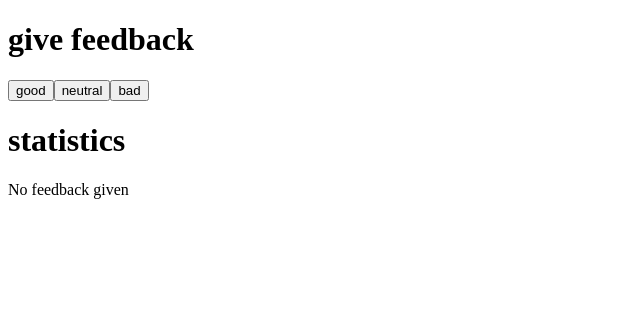
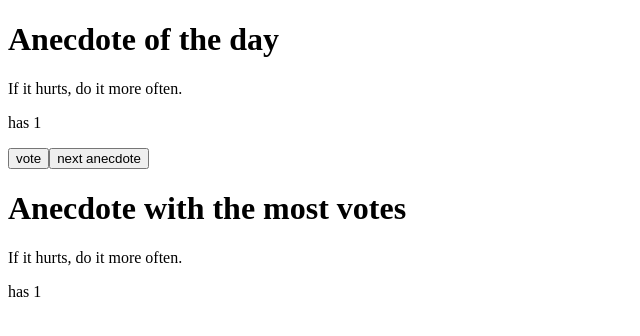
Before and after one commit to nartkosova/f.s.o-exercises, a React (Vite) app in the folder part1/: page / in a window 1280 px wide. Shown: the top 336 px of the page, without its empty margins (0-640 px from the left). Built offline with nearby package versions, Linux system fonts and the light colour scheme.

Commit message:
Completed 1.12, 1.13, and 1.14.

```diff
--- a/part1/src/App.jsx
+++ b/part1/src/App.jsx
@@ -1,66 +1,45 @@
 import { useState } from 'react'
-const Button = ({ text, onClick }) => (
-  <button onClick={onClick}>{text}</button>
-)
-const StatisticLine = ({ text, value }) => (
-  <tr>
-    <td>{text}</td>
-    <td>{value}</td>
-  </tr>
-);
-const Statistics = ({ good, neutral, bad, all }) => {
-  const average = (good - bad) / all || 0;
-  const positive = (good / all) * 100 || 0;
-  if (all==0){
-    return(
-    <p>No feedback given</p>
-    )
-  }else{
+
+const App = () => {
+  const anecdotes = [
+    'If it hurts, do it more often.',
+    'Adding manpower to a late software project makes it later!',
+    'The first 90 percent of the code accounts for the first 90 percent of the development time...The remaining 10 percent of the code accounts for the other 90 percent of the development time.',
+    'Any fool can write code that a computer can understand. Good programmers write code that humans can understand.',
+    'Premature optimization is the root of all evil.',
+    'Debugging is twice as hard as writing the code in the first place. Therefore, if you write the code as cleverly as possible, you are, by definition, not smart enough to debug it.',
+    'Programming without an extremely heavy use of console.log is same as if a doctor would refuse to use x-rays or blood tests when diagnosing patients.',
+    'The only way to go fast, is to go well.'
+  ]
+
+  const [selected, setSelected] = useState(0)
+  const [votes, setVotes] = useState({ 0: 1, 1: 3, 2: 4, 3: 2, 4: 5, 5: 6, 6: 3, 7: 11 });
+  const [mostVoted, setMostVoted] = useState (0)
+  const anecdotesLength = anecdotes.length - 1
+  const randomSelected = () => (
+    setSelected(Math.round(Math.random()*anecdotesLength))
+  )
+
+  const countVote = () => {
+    setVotes(prevVotes => ({
+    ...prevVotes, [selected]: (prevVotes[selected] || 0) + 1, }))
+    const maxVotedIndex = getMostVotedIndex();
+    setMostVoted(maxVotedIndex);
+}
+  console.log(selected)
+  console.log(votes)
   return (
     <div>
-      <StatisticLine text="good" value={good} />
-      <StatisticLine text="neutral" value={neutral} />
-      <StatisticLine text="bad" value={bad} />
-      <StatisticLine text="all" value={all} />
-      <StatisticLine text="average" value={average} />
-      <StatisticLine text="positive" value={`${positive} %`} />
-    </div>
-  );}
-};
-const App = () => {
-  const [good, setGood] = useState(0)
-  const [neutral, setNeutral] = useState(0)
-  const [bad, setBad] = useState(0)
-  const [all, setAll] = useState([])
-
-   const handleGood = () => {
-    setGood(good + 1)
-    const updatedGood = good + 1
-    setAll(updatedGood)
-    setAll (updatedGood + neutral + bad)
-  }
-     const handleNeutral = () => {
-    setNeutral(neutral + 1)
-    const updatedNeutral = neutral + 1
-    setAll(updatedNeutral)
-    setAll (updatedNeutral + good + bad)
-
-  }
-     const handleBad = () => {
-    setBad(bad + 1)
-    const updatedBad = bad + 1
-    setAll(updatedBad)
-    setAll (updatedBad + neutral + good)
-  }
-  return (
-    <div>
-       <h1>give feedback</h1>
-      <Button onClick={handleGood} text="good"/>
-      <Button onClick={handleNeutral} text="neutral"/>
-      <Button onClick={handleBad} text="bad"/>
-      <h1>statistics</h1>
-      <Statistics good={good} neutral={neutral} bad={bad} all={all} />
+      <h1>Anecdote of the day</h1>
+      {anecdotes[selected]}
+      <p>has {votes[selected]}</p>
+     <p> <button onClick={countVote}>vote</button>
+      <button onClick={randomSelected}>next anecdote</button></p>
+      <h1>Anecdote with the most votes</h1>
+      {anecdotes[mostVoted]}
+      <p>has {votes[mostVoted]}</p>
     </div>
   )
 }
+
 export default App
```
